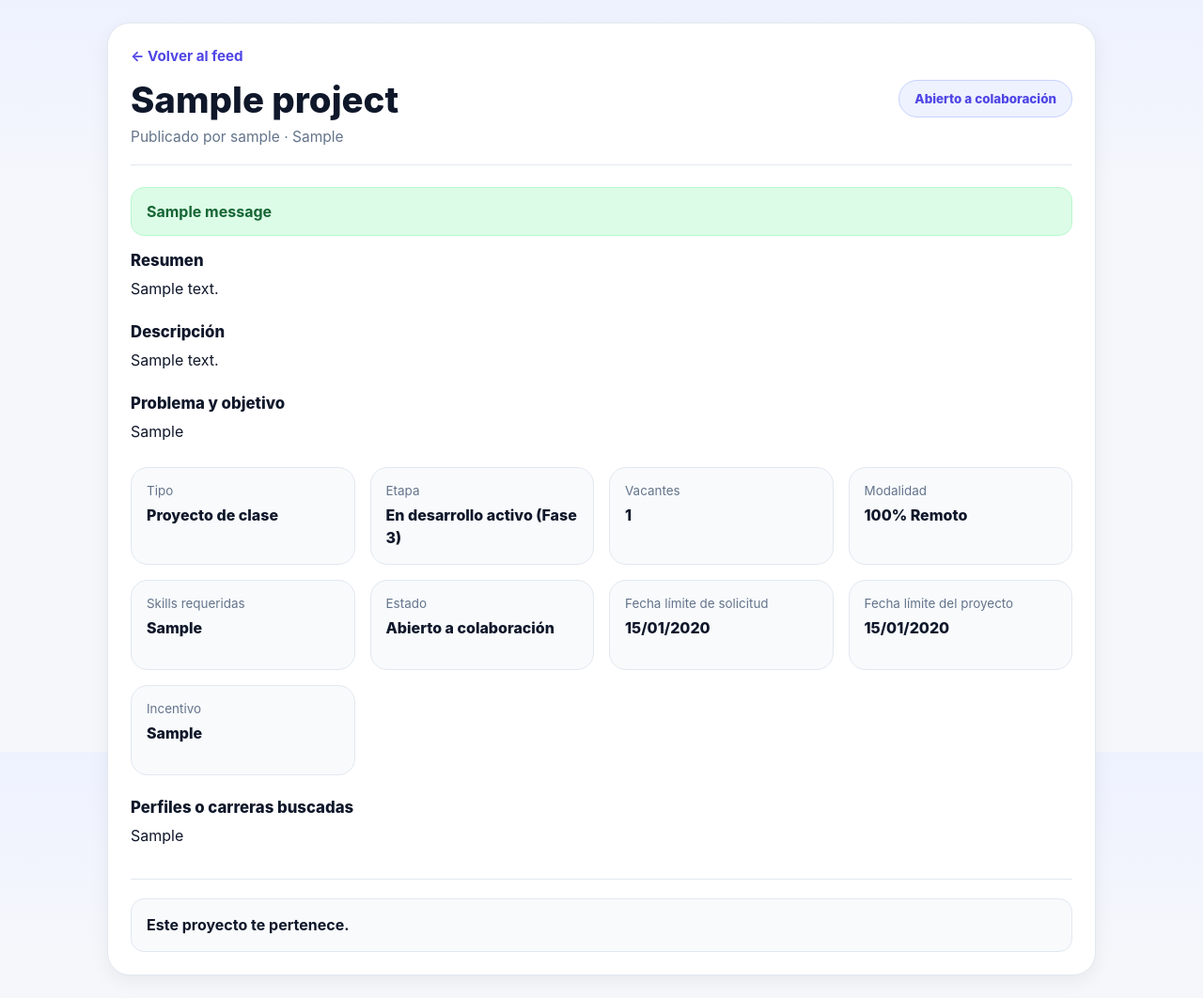
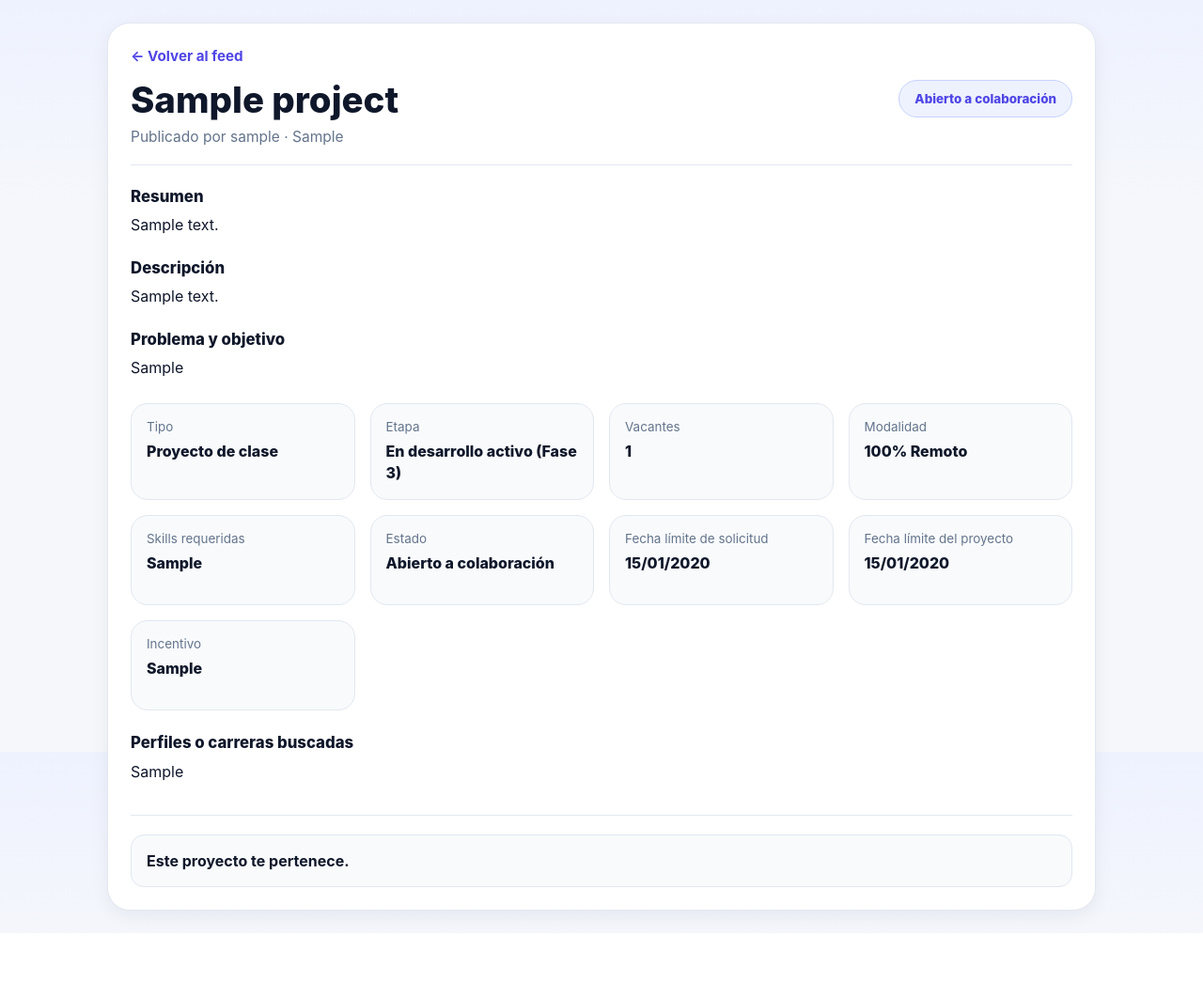
Before and after one commit to Chumleee/U_Hub, a Django app: page /projects/1/ in a window 1280 px wide. Shown: the whole page at 94% size. After the commit the page ends 986 px from the top, so only its background shows below. Run offline with Django 4.2, Linux system fonts and the light colour scheme; a user stored in the database is signed in; tables that the repository leaves empty hold one stand-in row (values such as "Sample post"); one stand-in notice (Sample message) is shown.

Commit message:
Mensajes acumulados arreglados

```diff
--- a/universe_hub/templates/projects/project_detail.html
+++ b/universe_hub/templates/projects/project_detail.html
@@ -276,9 +276,11 @@
         {% if messages %}
             <div class="messages-wrapper">
                 {% for message in messages %}
-                    <div class="alert-message {{ message.tags }}">
-                        {{ message }}
-                    </div>
+                    {% if 'solicitud' in message.message|lower or 'proyecto' in message.message|lower or 'formas parte' in message.message|lower %}
+                        <div class="alert-message {{ message.tags }}">
+                            {{ message }}
+                        </div>
+                    {% endif %}
                 {% endfor %}
             </div>
         {% endif %}
```
